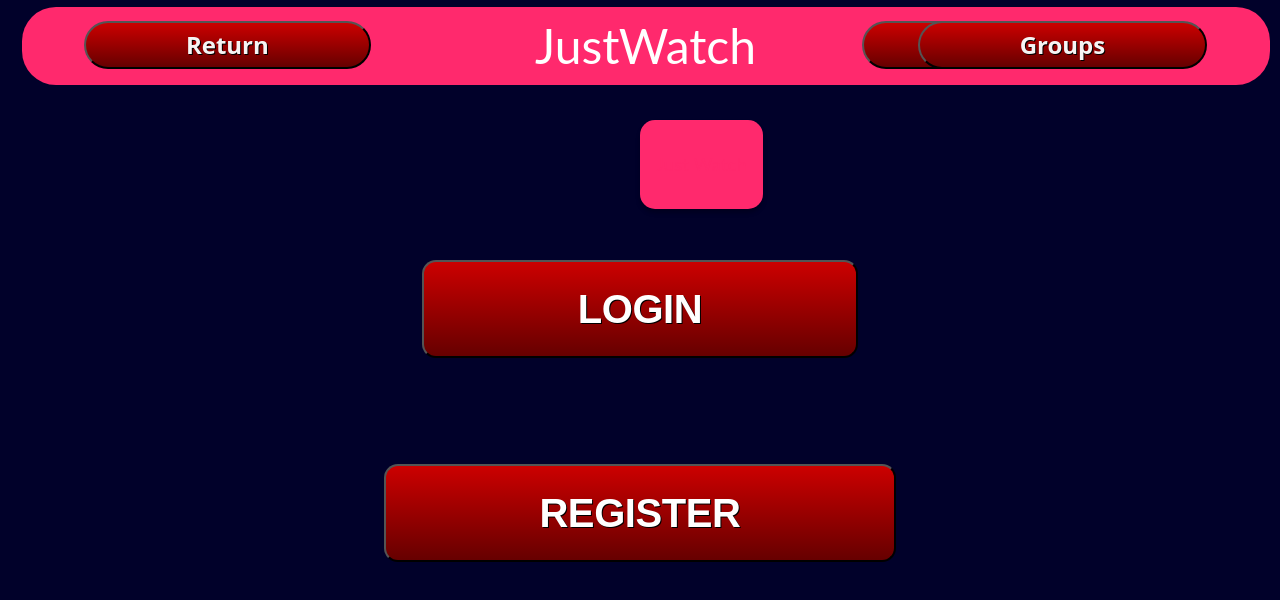
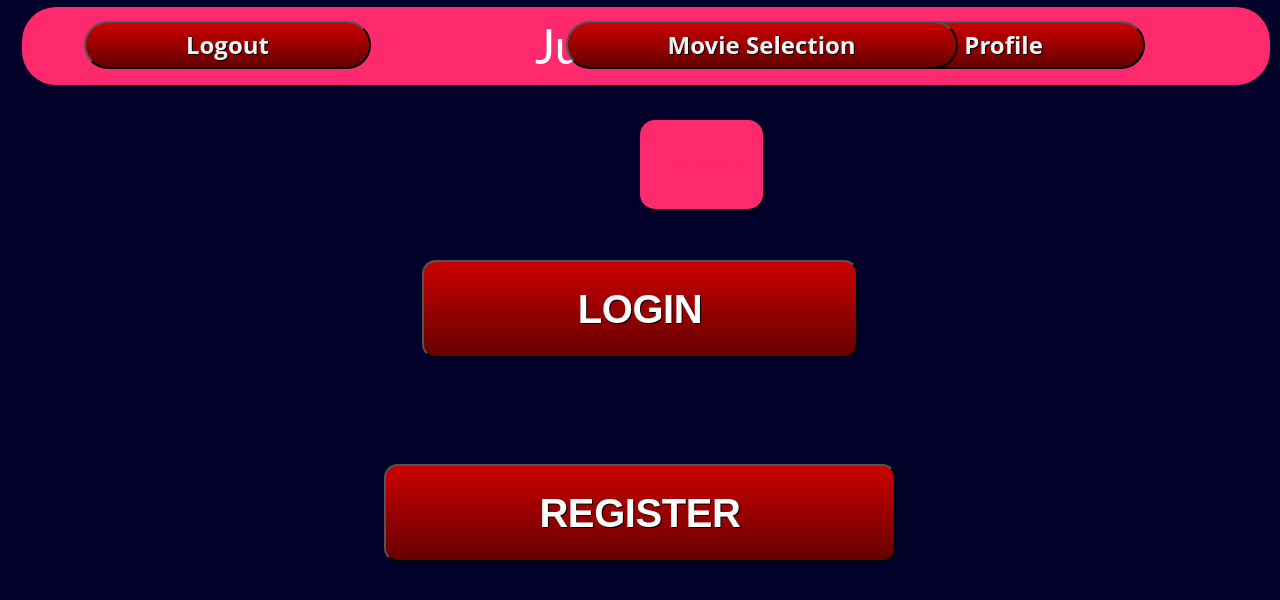
Before and after one commit to bsk42/JustWatchProject, a React (Create React App) app in the folder justwatch/: page / in a window 1280 px wide. Shown: the top 600 px of the page. Built offline with nearby package versions, Linux system fonts and the light colour scheme.

Commit message:
nav bar can navigate to 3 pages

```diff
--- a/justwatch/src/Components/NavBarComponent.css
+++ b/justwatch/src/Components/NavBarComponent.css
@@ -25,18 +25,18 @@
     font-size: 48px;
     color: #FFFFFF;
   }
-  .returnButton{
+  .logoutButton{
     position: absolute;
     left: 5%;
     top: 4.5%;
   }
   .profileButton{
     position: absolute;
-    right: 10%;
-    top: 4.5%;
-  }
-  .groupButton{
-    position: absolute;
     right: 5%;
     top: 4.5%;
   }
+  .movieSelectionButton{
+    position: absolute;
+    right: 25%;
+    top: 4.5%;
+  }
--- a/justwatch/src/Components/NavBarComponent.js
+++ b/justwatch/src/Components/NavBarComponent.js
@@ -11,7 +11,7 @@
     }
 
     function Logout() {
-
+        navigator('/');
     }
 
     function GoToProfile() {
@@ -19,7 +19,7 @@
     }
 
     function GoToMovieSelection() {
-
+        navigator('/movieselection')
     }
 
     return (
@@ -27,9 +27,9 @@
         <div className="titleText">
         JustWatch
         </div>
-        <button className="returnButton" type="submit" onClick={Logout}>Return</button>
+        <button className="logoutButton" type="submit" onClick={Logout}>Logout</button>
         <button className="profileButton" type="submit" onClick={GoToProfile}>Profile</button>
-        <button className="groupButton" type="submit" onClick={GoToMovieSelection}>Groups</button>
+        <button className="movieSelectionButton" type="submit" onClick={GoToMovieSelection}>Movie Selection</button>
 </div>
 
 
```
